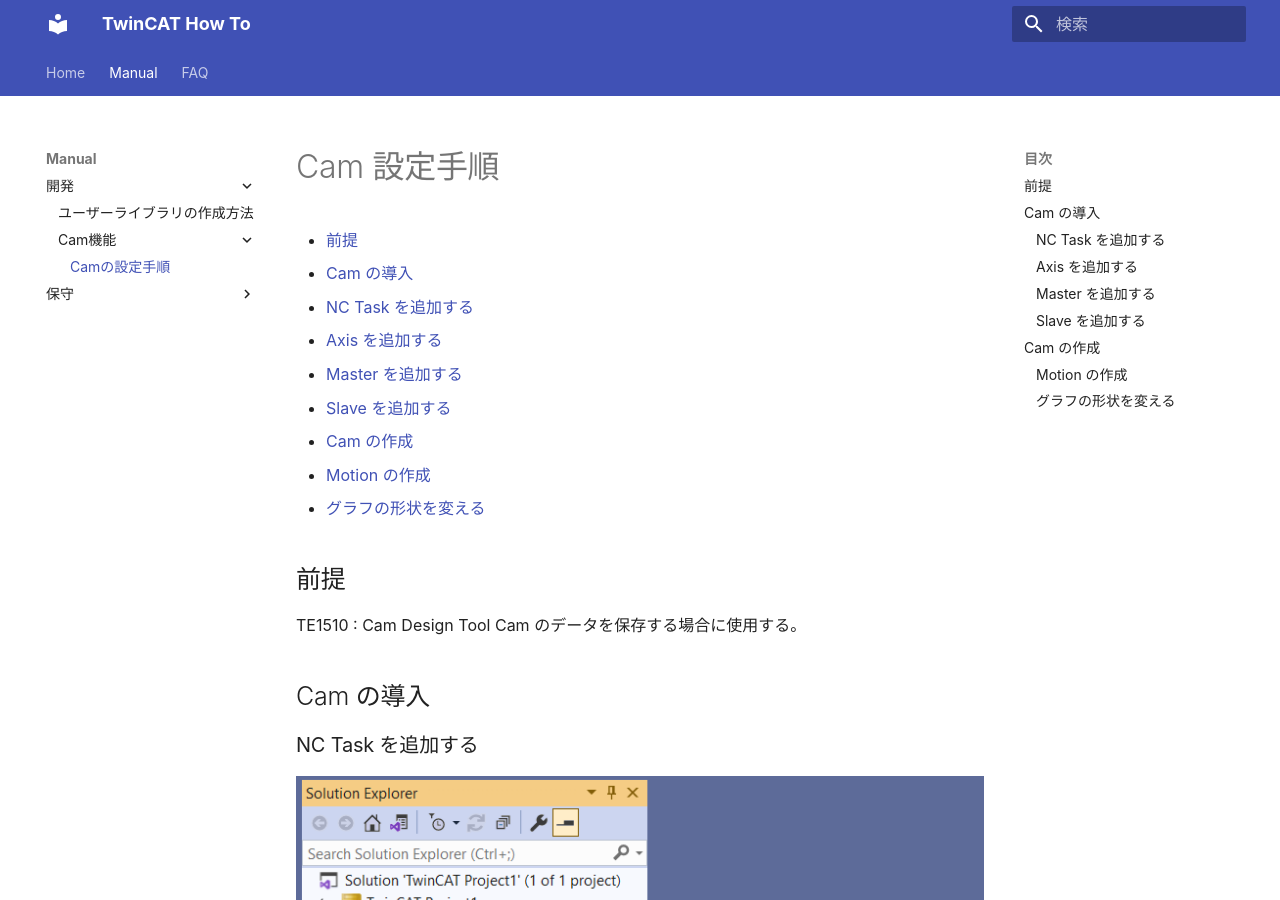
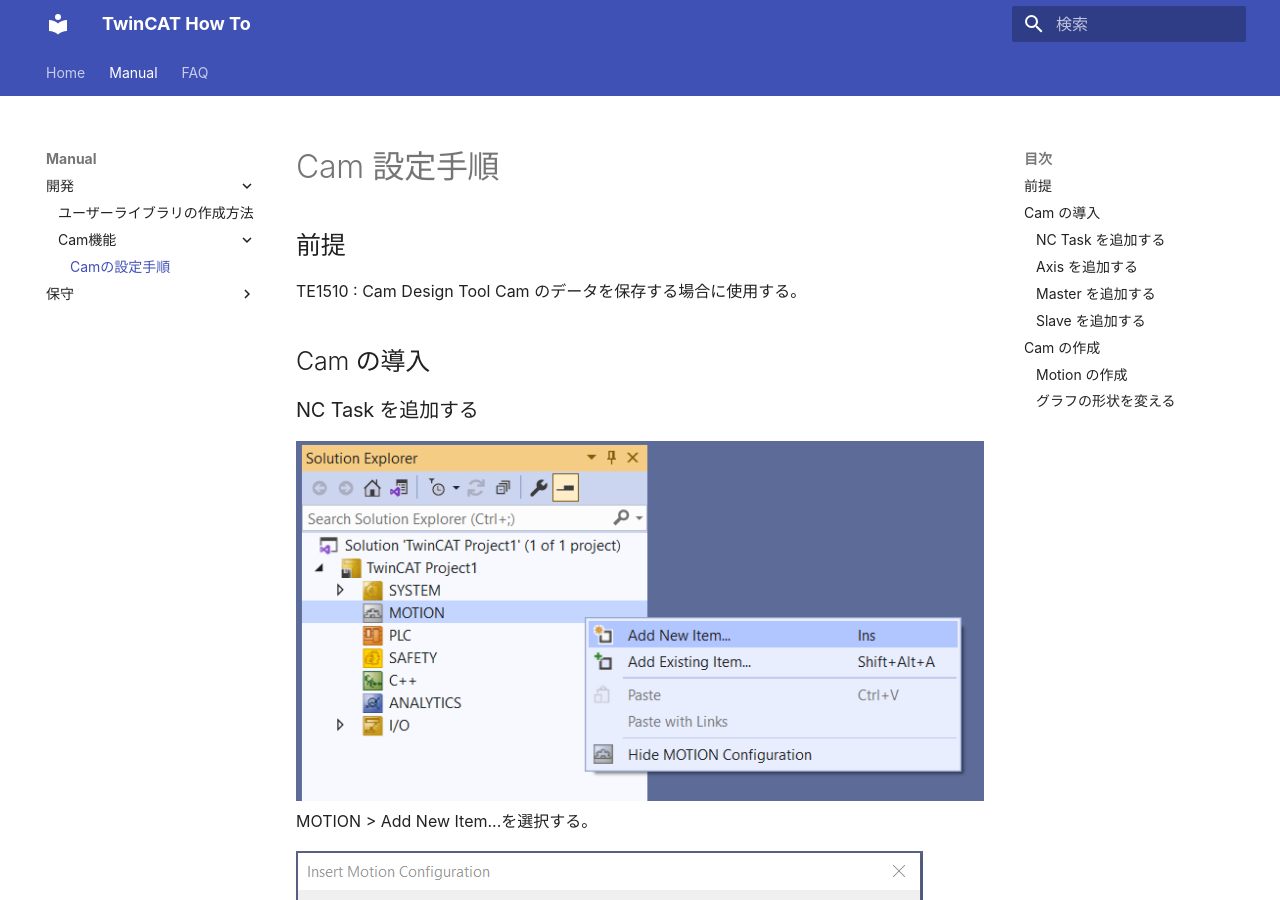
Before and after one commit to Beckhoff-JP/twincat_howto, an MkDocs documentation site: the page built from docs/contents/2146/index.md, in a window 1280 px wide and 900 px high. Built offline with MkDocs 1.6.1 and Material for MkDocs 9.7.7, drawn with Linux system fonts in a browser that asks for light colours; some web fonts are replaced.

Commit message:
TOCの削除

```diff
--- a/docs/contents/2146/index.md
+++ b/docs/contents/2146/index.md
@@ -1,16 +1,4 @@
 # Cam 設定手順
-
-<!-- TOC -->
-
-- [前提](#前提)
-- [Cam の導入](#cam-の導入)
-  - [NC Task を追加する](#nc-task-を追加する)
-  - [Axis を追加する](#axis-を追加する)
-  - [Master を追加する](#master-を追加する)
-  - [Slave を追加する](#slave-を追加する)
-- [Cam の作成](#cam-の作成)
-  - [Motion の作成](#motion-の作成)
-  - [グラフの形状を変える](#グラフの形状を変える)
 
 ## 前提
 
```
